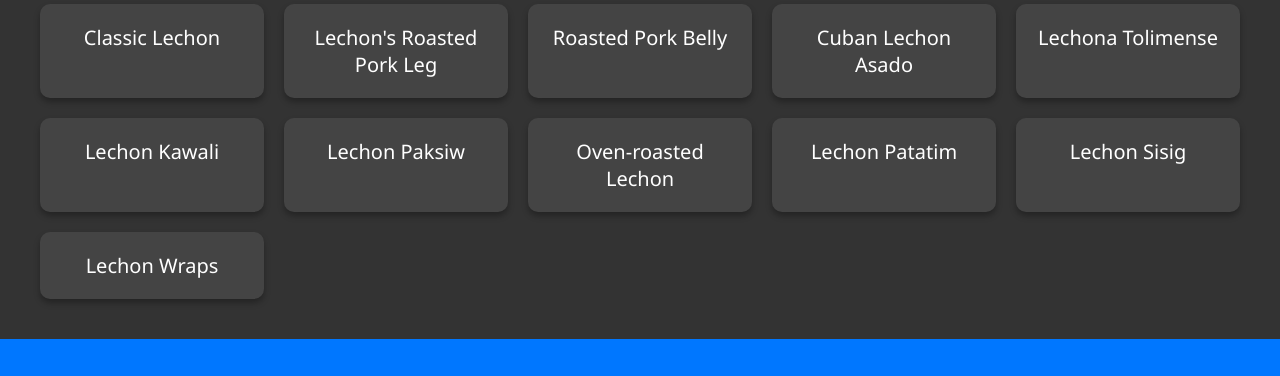
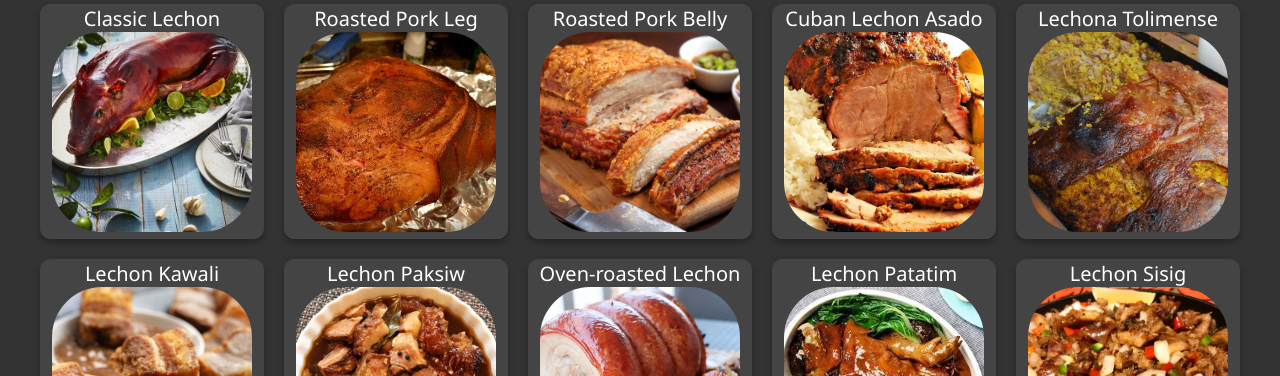
Before and after one commit to japhetcordova/JC-s-Lechon, a plain HTML site: page PAGES/INDEX/index.html in a window 1280 px wide. Shown: the part 184-560 px from the top of the page. Drawn offline with Linux system fonts and the light colour scheme.

Commit message:
images were added to the cards

```diff
--- a/PAGES/INDEX/index.css
+++ b/PAGES/INDEX/index.css
@@ -56,14 +56,24 @@ main {
 /* Individual Card Style */
 .card {
     background-color: #444444;
-    padding: 1rem;
     border-radius: 0.5rem;
     box-shadow: 0 4px 6px rgba(0, 0, 0, 0.3);
     transition: transform 0.2s ease, background-color 0.2s ease;
     text-align: center;
+    justify-content: center;
+    border: .5px solid #444444;
+
 }
 
 .card:hover {
     transform: scale(1.05);
     background-color: #555555;
+    border: .5px solid #FFB300;
 }
+
+img{
+    height: 200px;
+    width: 200px;
+    border-radius: 50px;
+    object-fit: cover;
+}
--- a/PAGES/INDEX/index.html
+++ b/PAGES/INDEX/index.html
@@ -23,17 +23,17 @@
         <main id="menu">
             <h1>Lechon Dishes</h1>
             <div class="card-container">
-                <div class="card">Classic Lechon</div>
-                <div class="card">Lechon's Roasted Pork Leg</div>
-                <div class="card">Roasted Pork Belly</div>
-                <div class="card">Cuban Lechon Asado</div>
-                <div class="card">Lechona Tolimense</div>
-                <div class="card">Lechon Kawali</div>
-                <div class="card">Lechon Paksiw</div>
-                <div class="card">Oven-roasted Lechon</div>
-                <div class="card">Lechon Patatim</div>
-                <div class="card">Lechon Sisig</div>
-                <div class="card">Lechon Wraps</div>
+                <div class="card">Classic Lechon <img src="/ASSETS/classic-lechon.jpg" alt="Classic Letchon"></div>
+                <div class="card">Roasted Pork Leg <img src="/ASSETS/Lechon's-Roasted-Pork-Leg.jpg" alt="Roasted Pork Leg"></div>
+                <div class="card">Roasted Pork Belly <img src="/ASSETS/Roasted-Pork-Belly.jpeg" alt="Roasted Pork Belly"></div>
+                <div class="card">Cuban Lechon Asado <img src="/ASSETS/Cuban-Lechon-Asado.jpg" alt="Cuban Lechon Asado"></div>
+                <div class="card">Lechona Tolimense <img src="/ASSETS/Lechona-Tolimense.jpg" alt="Lechona Tolimense"></div>
+                <div class="card">Lechon Kawali <img src="/ASSETS/Lechon-Kawali.jpg" alt="Lechon Kawali"></div>
+                <div class="card">Lechon Paksiw <img src="/ASSETS/Lechon-Paksiw.jpg" alt="Lechon Paksiw"></div>
+                <div class="card">Oven-roasted Lechon <img src="/ASSETS/Oven-roasted-Lechon.webp" alt="Oven-roasted Lechon"></div>
+                <div class="card">Lechon Patatim <img src="/ASSETS/Lechon-Patatim.jpg" alt="Lechon Patatim"></div>
+                <div class="card">Lechon Sisig <img src="/ASSETS/Lechon-Sisig.jpg" alt="Lechon Sisig"></div>
+                <div class="card">Lechon Wraps <img src="/ASSETS/Lechon-Wraps.jpg" alt="Lechon Wraps"></div>
             </div>
         </main>
         <footer>
```
